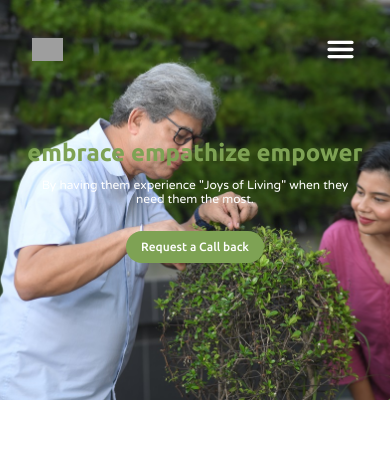
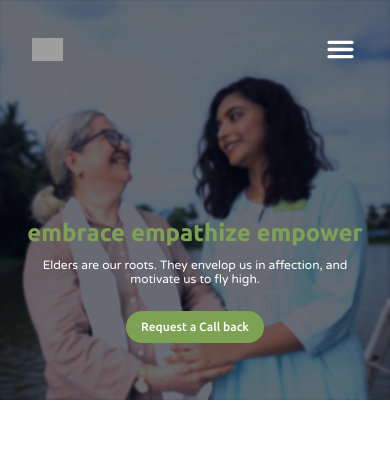
Before and after one commit to jinx71/emopractFinal, a React (Vite) app: page / in a window 390 px wide. Shown: the top 456 px of the page. Built offline with nearby package versions, Linux system fonts and the light colour scheme; grey boxes are pictures that could not be loaded.

Commit message:
home page backdrop added. hero overlay added

```diff
--- a/src/ClientSide/About/AboutHero/AboutHero.jsx
+++ b/src/ClientSide/About/AboutHero/AboutHero.jsx
@@ -45,7 +45,7 @@
   // https://res.cloudinary.com/dshn2s0tc/image/upload/v1719490307/Emopract/coomonHero_jzrn0s.png
   return (
     <div>
-      <div>
+      <div className="">
         <div
           className='bg-[url("./Images/aboutHero.png")]
             bg-no-repeat bg-center bg-cover w-[100%] h-[400px] lg:h-[100vh]   backgroundImage '
@@ -167,7 +167,7 @@
           </div>
 
           {/* bg img footer content */}
-          <div className="heroImgParent">
+          <div className="heroImgParent ">
             <div>
               <h2 className="heroImgTitle">About</h2>
               <p className=" heroImgContentPara ">
--- a/src/ClientSide/Home/HeroSection/HeroSection.jsx
+++ b/src/ClientSide/Home/HeroSection/HeroSection.jsx
@@ -35,7 +35,7 @@
     speed: 500,
     slidesToShow: 1,
     slidesToScroll: 1,
-    autoplay: true,
+    autoplay: false,
     autoplaySpeed: 3000,
     arrows: false,
   };
@@ -180,8 +180,8 @@
             bg-no-repeat bg-center bg-cover w-[100%] h-[400px] lg:h-[100vh] '
             >
               {/* Hero Image Content */}
-              <div className="HomeheroImgParent">
-                <div>
+              <div className="HomeheroImgParent flex justify-center lg:justify-start items-end h-[400px] lg:h-[100vh] bg-slate-950 bg-clip-padding backdrop-filter backdrop-brightness-125  backdrop-blur-[1px] bg-opacity-60 saturate-100 backdrop-contrast-100">
+                <div className="lg:w-1/2 ">
                   <h2 className="commonTitle pb-[10px] md:pb-[15px] lg:pb-[15px]xl:pb-[25px] 2xl:pb-[25px]">
                     embrace empathize empower
                   </h2>
@@ -225,8 +225,8 @@
           bg-no-repeat bg-center bg-cover w-[100%] h-[400px] lg:h-[100vh] '>
 
               {/* Hero Image Content */}
-              <div className="HomeheroImgParent">
-                <div>
+              <div className="HomeheroImgParent flex items-end h-[400px] lg:h-[100vh] h-full w-full bg-slate-950 bg-clip-padding backdrop-filter backdrop-brightness-125  backdrop-blur-[1px] bg-opacity-60 saturate-100 backdrop-contrast-100">
+                <div className="lg:w-1/2 ">
                   <h2 className="commonTitle pb-[10px] md:pb-[15px] lg:pb-[15px]xl:pb-[25px] 2xl:pb-[25px]">
                     embrace empathize empower
                   </h2>
@@ -270,8 +270,8 @@
             className='
           bg-no-repeat bg-center bg-cover w-[100%] h-[400px] lg:h-[100vh] '>
               {/* Hero Image Content */}
-              <div className="HomeheroImgParent">
-                <div>
+              <div className="HomeheroImgParent flex items-end h-[400px] lg:h-[100vh] h-full w-full bg-slate-950 bg-clip-padding backdrop-filter backdrop-brightness-125  backdrop-blur-[1px] bg-opacity-60 saturate-100 backdrop-contrast-100">
+                <div className="lg:w-1/2 ">
                   <h2 className="commonTitle pb-[10px] md:pb-[15px] lg:pb-[15px]xl:pb-[25px] 2xl:pb-[25px]">
                     embrace empathize empower
                   </h2>
--- a/src/index.css
+++ b/src/index.css
@@ -123,7 +123,7 @@
   }
 
   .heroImgParent {
-    @apply absolute bottom-60 lg:bottom-20 text-center w-full
+    @apply absolute  lg:bottom-0 text-center bg-gradient-to-t from-black to-transparent h-[300px] lg:h-[90vh] w-full top-32 left-0 flex items-end lg:justify-start justify-center
     /* =========== */
     lg:text-left lg:pl-[50px] xl:pl-[100px]
     /* ========= */
@@ -131,7 +131,7 @@
   }
 
   .HomeheroImgParent {
-    @apply absolute bottom-20 text-center w-full
+    @apply absolute bottom-0 left-0 text-center w-full
     /* =========== */
     lg:text-left lg:pl-[50px] xl:pl-[100px]
     /* ========= */
```
